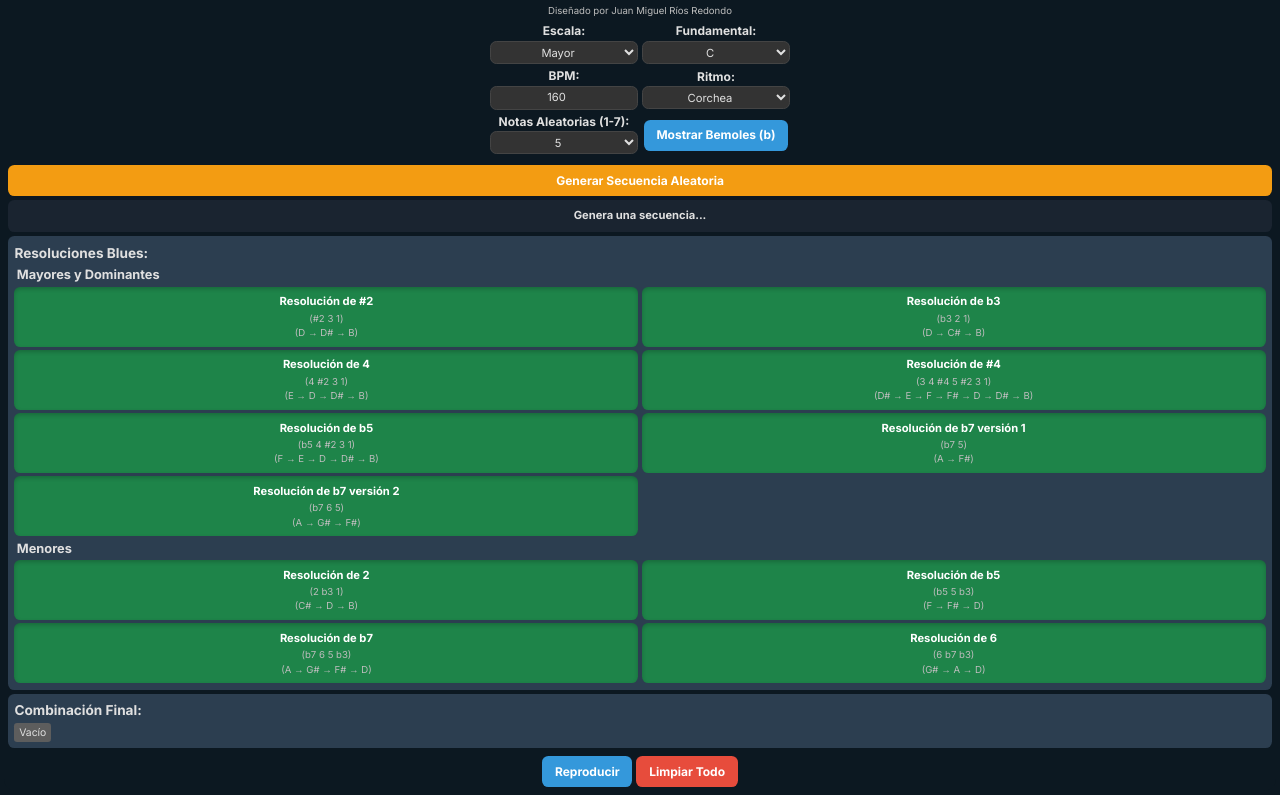
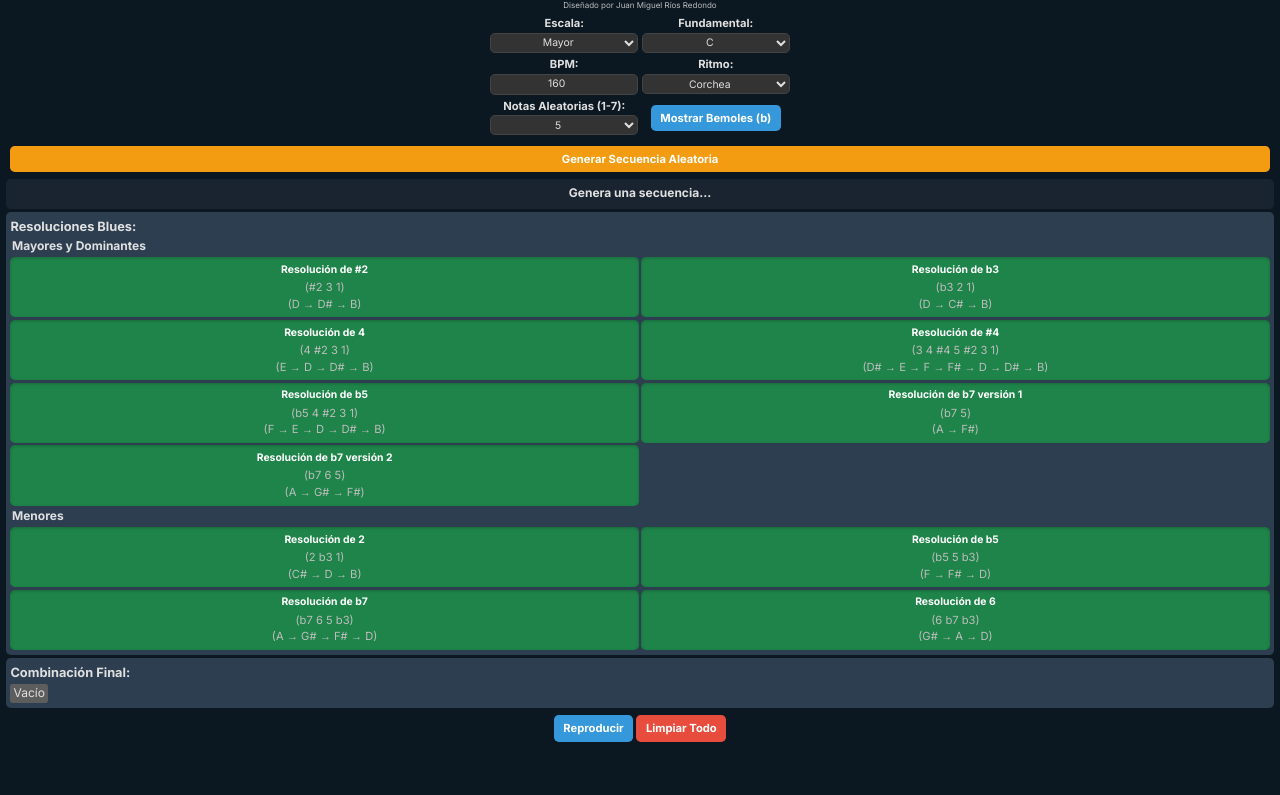
Before and after one commit to juanmiguel0927/ResolucionesBlues, a plain HTML site: page index.html in a window 1280 px wide. Shown: the part 60-855 px from the top of the page. After the commit the page ends 819 px from the top, so only its background shows below. Drawn offline with nearby package versions, Linux system fonts and the light colour scheme.

Commit message:
Update index.html

```diff
--- a/index.html
+++ b/index.html
@@ -17,14 +17,12 @@
             display: flex;
             justify-content: center;
             align-items: flex-start;
-            min-height: 100vh;
-            padding: 0.25rem;
+            padding: 0.1rem;
             box-sizing: border-box;
-            overflow: hidden; /* Prevent ALL scrolling, as per the user's request */
-            font-size: 0.9rem; /* Reduced base font size */
+            font-size: 0.8rem; /* Reduced base font size */
         }
 
-        /* The container now uses flexbox for vertical stacking and has no overflow */
+        /* The container now has a smaller padding and margin to fit all content */
         .container {
             background-color: #0C1821;
             padding: 0.25rem; /* Reduced padding */
@@ -37,23 +35,33 @@
             flex-direction: column;
             justify-content: flex-start;
             align-items: center;
-            overflow: hidden;
-            flex-grow: 1; /* Allow the container to grow and fill available space */
+            flex-grow: 1;
+        }
+
+        /* This container will hold all the content and allow scrolling if necessary, but is now more compact */
+        .scrollable-content {
+            flex-grow: 1;
+            overflow-y: auto;
+            width: 100%;
+            display: flex;
+            flex-direction: column;
+            align-items: center;
+            padding-bottom: 0.5rem; /* Reduced padding at the bottom */
         }
 
         h1 {
             margin-bottom: 0;
-            font-size: 1.75rem; /* Reduced font size */
+            font-size: 1.5rem; /* Reduced font size */
         }
 
         .subtitle {
             margin-bottom: 0.1rem;
-            font-size: 0.7rem; /* Reduced font size */
+            font-size: 0.6rem; /* Reduced font size */
         }
 
         .credits {
             margin-top: 0.1rem;
-            font-size: 0.6rem; /* Reduced font size */
+            font-size: 0.5rem; /* Reduced font size */
             color: #BDBDBD;
         }
 
@@ -64,12 +72,12 @@
             width: 100%;
             max-width: 300px;
             margin-top: 0.25rem; /* Reduced margin */
-            flex-shrink: 0; /* Prevent the controls from shrinking */
+            flex-shrink: 0;
         }
 
         .controls-row {
             display: flex;
-            gap: 0.25rem; /* Reduced gap */
+            gap: 0.2rem; /* Reduced gap */
             justify-content: center;
             align-items: center;
             margin-bottom: 0.1rem;
@@ -87,28 +95,28 @@
         .select-label {
             margin-bottom: 0.05rem;
             font-weight: bold;
-            font-size: 0.75rem; /* Reduced font size */
+            font-size: 0.7rem; /* Reduced font size */
         }
 
         .select-input {
             width: 100%;
-            padding: 0.15rem; /* Reduced padding */
-            border-radius: 0.4rem;
+            padding: 0.1rem; /* Reduced padding */
+            border-radius: 0.3rem;
             background-color: #333;
             color: #E0E0E0;
             border: 1px solid #444;
             text-align: center;
-            font-size: 0.7rem; /* Reduced font size */
+            font-size: 0.65rem; /* Reduced font size */
         }
 
         .action-button {
-            padding: 0.4rem 0.8rem; /* Reduced padding */
-            font-size: 0.75rem; /* Reduced font size */
+            padding: 0.3rem 0.6rem; /* Reduced padding */
+            font-size: 0.7rem; /* Reduced font size */
             font-weight: bold;
-            border-radius: 0.4rem;
+            border-radius: 0.3rem;
             cursor: pointer;
             transition: transform 0.1s ease-in-out, background-color 0.1s ease-in-out;
-            margin-top: 0.25rem; /* Reduced margin */
+            margin-top: 0.2rem; /* Reduced margin */
         }
 
         .generate-button {
@@ -122,18 +130,18 @@
 
         .resolution-button {
             width: 100%;
-            padding: 0.4rem; /* Reduced padding */
-            font-size: 0.7rem; /* Reduced font size */
+            padding: 0.3rem; /* Reduced padding */
+            font-size: 0.65rem; /* Reduced font size */
             font-weight: bold;
             display: flex;
             flex-direction: column;
             justify-content: center;
             align-items: center;
-            border-radius: 0.4rem;
+            border-radius: 0.3rem;
             cursor: pointer;
             transition: transform 0.1s ease-in-out, background-color 0.1s ease-in-out;
             user-select: none;
-            box-shadow: inset 0 2px 4px rgba(0, 0, 0, 0.2);
+            box-shadow: inset 0 1px 3px rgba(0, 0, 0, 0.2);
             background-color: #1E8449;
             color: white;
             border: none;
@@ -149,11 +157,11 @@
         .resolution-button.selected {
             background-color: #F1C40F;
             color: #0C1821;
-            box-shadow: inset 0 2px 4px rgba(0, 0, 0, 0.4);
+            box-shadow: inset 0 1px 3px rgba(0, 0, 0, 0.4);
         }
 
         .resolution-description {
-            font-size: 0.6rem; /* Reduced font size */
+            font-size: 0.7rem; /* Aumentado el tamaño de la fuente */
             color: #BDBDBD;
             margin-top: 0.1rem;
             font-weight: normal;
@@ -178,60 +186,59 @@
         .resolutions-grid {
             display: grid;
             grid-template-columns: repeat(2, 1fr);
-            gap: 0.2rem; /* Reduced gap */
+            gap: 0.15rem; /* Reduced gap */
         }
 
         .selection-panel {
             background-color: #2C3E50;
-            border-radius: 0.4rem;
-            padding: 0.4rem; /* Reduced padding */
-            margin-top: 0.25rem; /* Reduced margin */
+            border-radius: 0.3rem;
+            padding: 0.3rem; /* Reduced padding */
+            margin-top: 0.2rem; /* Reduced margin */
             width: 100%;
-            flex-shrink: 1; /* Allow this panel to shrink */
-            overflow-y: auto; /* Allow scrolling within the resolutions panel if needed */
+            flex-shrink: 1;
         }
 
         .resolutions-section {
-            margin-top: 0.15rem; /* Reduced margin */
+            margin-top: 0.1rem; /* Reduced margin */
         }
 
         .section-title {
-            font-size: 0.8rem; /* Reduced font size */
+            font-size: 0.75rem; /* Reduced font size */
             font-weight: bold;
-            margin-bottom: 0.15rem;
-            padding-left: 0.15rem;
+            margin-bottom: 0.1rem;
+            padding-left: 0.1rem;
         }
 
         .selection-panel-title {
-            font-size: 0.85rem; /* Reduced font size */
+            font-size: 0.8rem; /* Reduced font size */
             font-weight: bold;
-            margin-bottom: 0.15rem;
+            margin-bottom: 0.1rem;
         }
 
         .selection-list {
             display: flex;
             flex-wrap: wrap;
-            gap: 0.15rem; /* Reduced gap */
-            min-height: 0.8rem; /* Reduced height */
-            font-size: 0.7rem; /* Reduced font size */
+            gap: 0.1rem; /* Reduced gap */
+            min-height: 0.7rem; /* Reduced height */
+            font-size: 0.75rem;
         }
 
         .selected-item {
             background-color: #5D5D5D;
             color: #E0E0E0;
-            padding: 0.1rem 0.3rem; /* Reduced padding */
-            border-radius: 0.2rem;
-            font-size: 0.65rem; /* Reduced font size */
+            padding: 0.05rem 0.2rem; /* Reduced padding */
+            border-radius: 0.15rem;
+            font-size: 0.75rem;
             transition: background-color 0.1s ease-in-out;
         }
 
         .action-buttons {
             display: flex;
-            gap: 0.25rem; /* Reduced gap */
-            margin-top: 0.25rem; /* Reduced margin */
+            gap: 0.2rem; /* Reduced gap */
+            padding: 0.25rem;
             justify-content: center;
+            box-sizing: border-box;
             width: 100%;
-            flex-shrink: 0; /* Prevent the action buttons from shrinking */
         }
 
         .play-button {
@@ -252,27 +259,27 @@
 
         .random-sequence-panel {
             background-color: #1A2430;
-            border-radius: 0.4rem;
-            padding: 0.4rem; /* Reduced padding */
-            margin-top: 0.25rem;
+            border-radius: 0.3rem;
+            padding: 0.3rem; /* Reduced padding */
+            margin-top: 0.2rem;
             width: 100%;
             display: flex;
             flex-direction: column;
             align-items: center;
-            flex-shrink: 0; /* Prevent the random sequence panel from shrinking */
+            flex-shrink: 0;
         }
 
         .random-sequence-notes {
-            font-size: 0.7rem; /* Reduced font size */
+            font-size: 0.75rem; /* Reduced font size */
             font-weight: bold;
             text-align: center;
-            min-height: 0.8rem;
-            margin-bottom: 0.15rem;
+            min-height: 0.75rem;
+            margin-bottom: 0.1rem;
             width: 100%;
             display: flex;
             flex-wrap: wrap;
             justify-content: center;
-            gap: 0.15rem;
+            gap: 0.1rem;
         }
 
         .hidden {
@@ -282,16 +289,16 @@
         .custom-scale-mode-selector {
             display: flex;
             justify-content: center;
-            gap: 0.25rem; /* Reduced gap */
-            margin-bottom: 0.25rem;
+            gap: 0.2rem; /* Reduced gap */
+            margin-bottom: 0.2rem;
         }
 
         .custom-mode-button {
-            padding: 0.1rem 0.4rem; /* Reduced padding */
-            font-size: 0.65rem; /* Reduced font size */
+            padding: 0.05rem 0.2rem; /* Reduced padding */
+            font-size: 0.6rem; /* Reduced font size */
             background-color: #5D5D5D;
             color: white;
-            border-radius: 0.2rem;
+            border-radius: 0.15rem;
             cursor: pointer;
             border: 1px solid #444;
         }
@@ -305,16 +312,16 @@
             display: flex;
             flex-wrap: wrap;
             justify-content: center;
-            gap: 0.15rem; /* Reduced gap */
-            margin-top: 0.15rem;
+            gap: 0.1rem; /* Reduced gap */
+            margin-top: 0.1rem;
         }
 
         .custom-interval-button, .chromatic-note-button {
             background-color: #5D5D5D;
             color: #E0E0E0;
-            padding: 0.3rem; /* Reduced padding */
-            border-radius: 0.2rem;
-            font-size: 0.65rem; /* Reduced font size */
+            padding: 0.2rem; /* Reduced padding */
+            border-radius: 0.15rem;
+            font-size: 0.6rem; /* Reduced font size */
             text-align: center;
             cursor: pointer;
             transition: background-color 0.1s ease-in-out;
@@ -328,13 +335,13 @@
             background-color: #3498DB;
             color: white;
             width: 100%;
-            margin-top: 0.25rem;
+            margin-top: 0.2rem;
         }
     </style>
 </head>
 <body>
-
     <div class="container mx-auto rounded-xl">
+        <div class="scrollable-content">
             <h1 class="text-3xl font-bold text-center">Resoluciones Blues</h1>
             <p class="text-center text-gray-400 subtitle">
                 Selecciona una escala, genera una melodía aleatoria y añade resoluciones.
@@ -440,7 +447,7 @@
                 <button id="play-combination-button" class="action-button play-button">Reproducir</button>
                 <button id="clear-selection-button" class="action-button clear-button">Limpiar Todo</button>
             </div>
-
+        </div>
     </div>
 
     <script>
```
Lines whose indentation alone changed are shown as unchanged.
